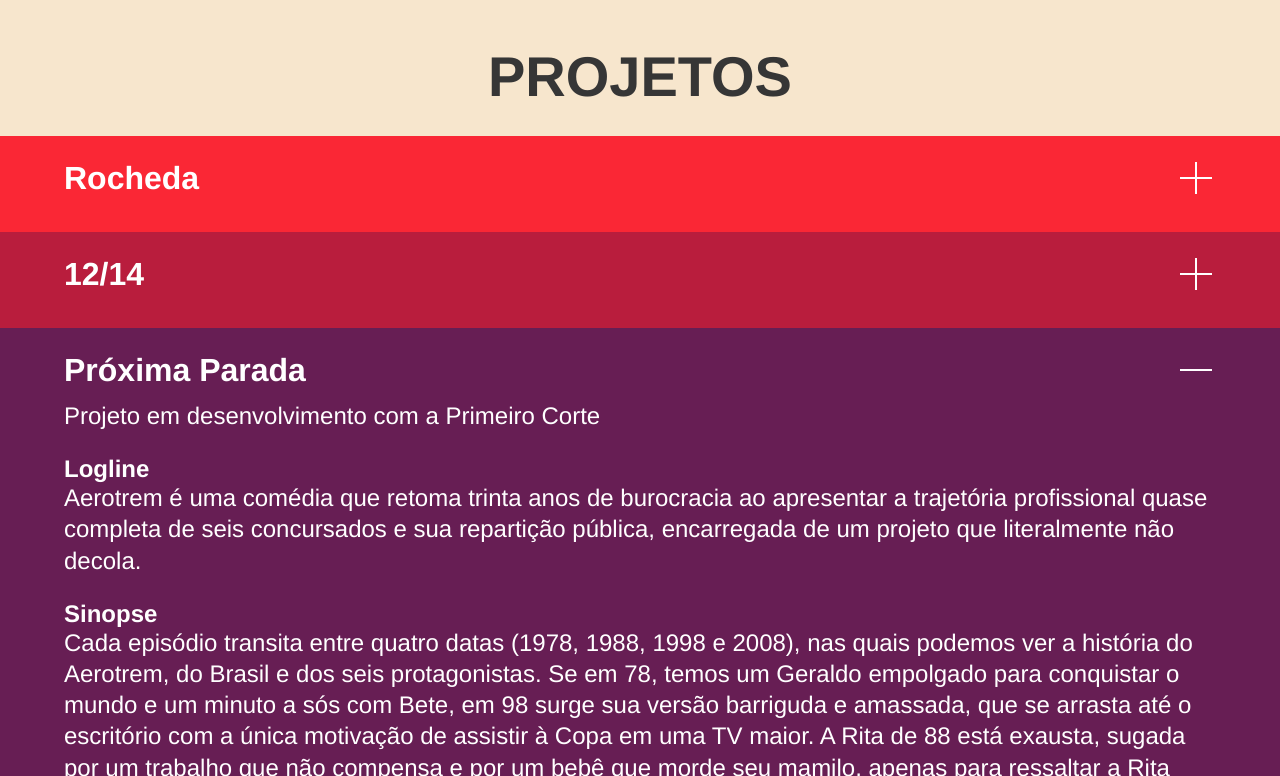
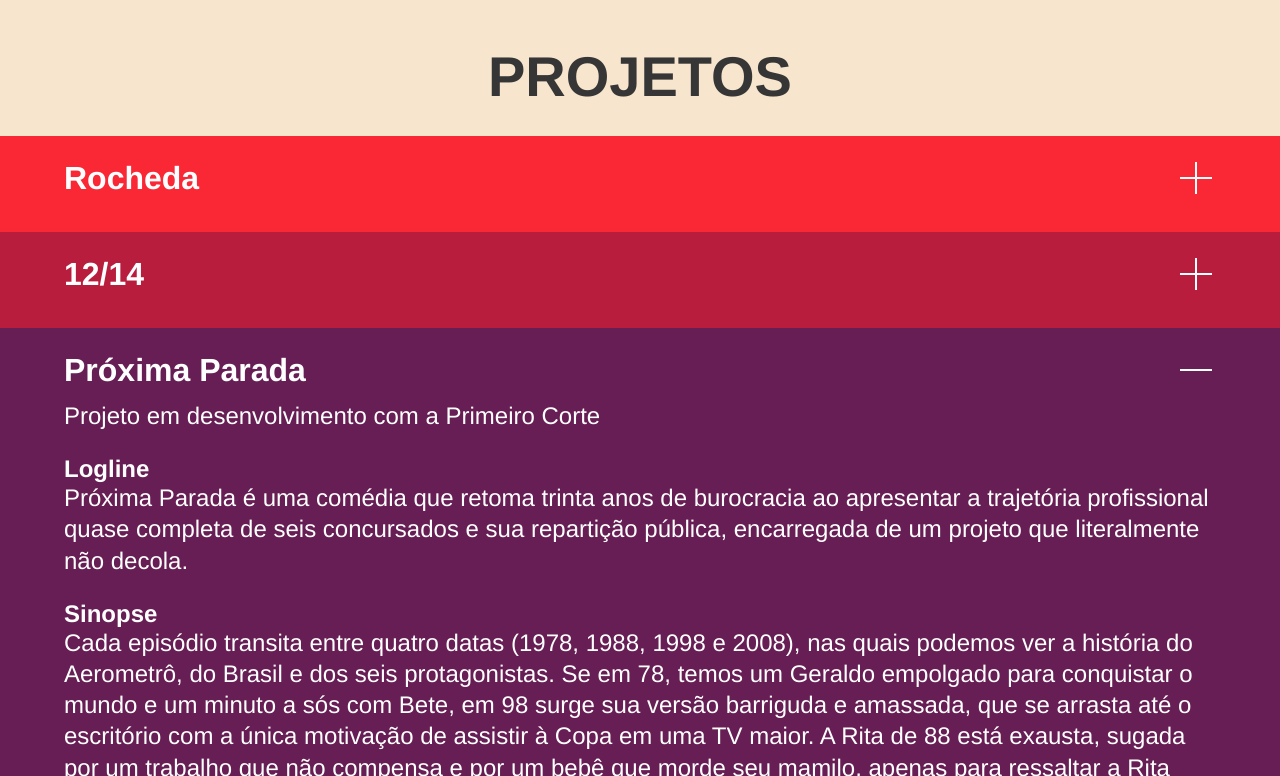
Before and after one commit to nicolorenzo/zambam, a website: page index.html in a window 1280 px wide. Both pictures are taken after a click on the item "Próxima Parada". Shown: the part 737-1513 px from the top of the page. Drawn offline with Linux system fonts and the light colour scheme; a web font is replaced by a local one.

Commit message:
Ajuste texto projeto Próxima Parada

```diff
--- a/index.html
+++ b/index.html
@@ -273,15 +273,15 @@
                   </p>
                   <h4 class="has-text-white is-4 title mb-0">Logline</h4>
                   <p class="is-size-4">
-                    Aerotrem é uma comédia que retoma trinta anos de burocracia
-                    ao apresentar a trajetória profissional quase completa de
-                    seis concursados e sua repartição pública, encarregada de um
-                    projeto que literalmente não decola.
+                    Próxima Parada é uma comédia que retoma trinta anos de
+                    burocracia ao apresentar a trajetória profissional quase
+                    completa de seis concursados e sua repartição pública,
+                    encarregada de um projeto que literalmente não decola.
                   </p>
                   <h4 class="has-text-white is-4 title mb-0">Sinopse</h4>
                   <p class="is-size-4">
                     Cada episódio transita entre quatro datas (1978, 1988, 1998
-                    e 2008), nas quais podemos ver a história do Aerotrem, do
+                    e 2008), nas quais podemos ver a história do Aerometrô, do
                     Brasil e dos seis protagonistas. Se em 78, temos um Geraldo
                     empolgado para conquistar o mundo e um minuto a sós com
                     Bete, em 98 surge sua versão barriguda e amassada, que se
```
